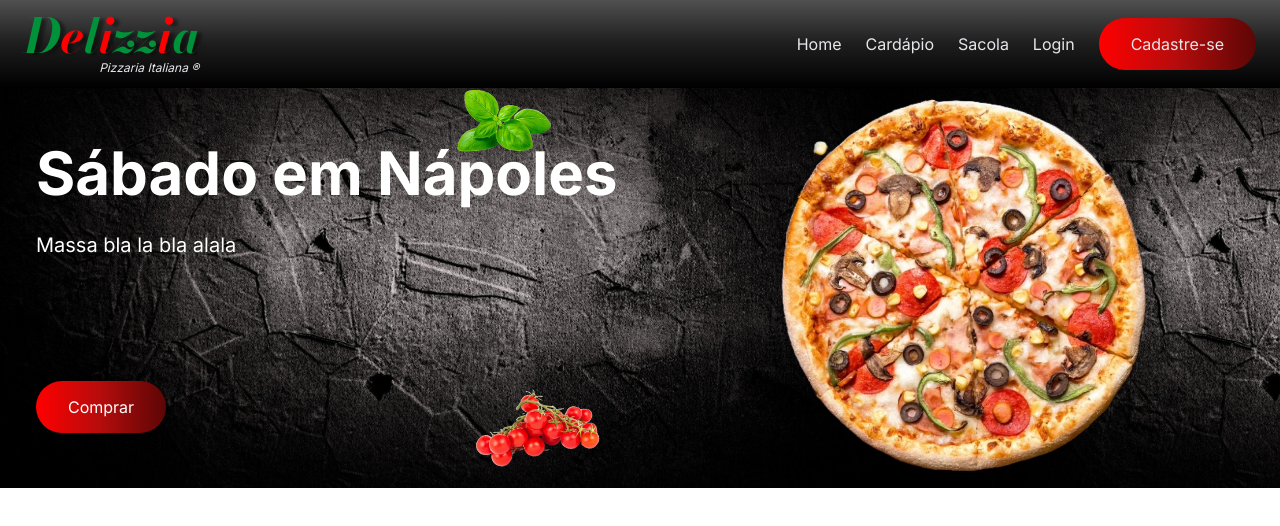
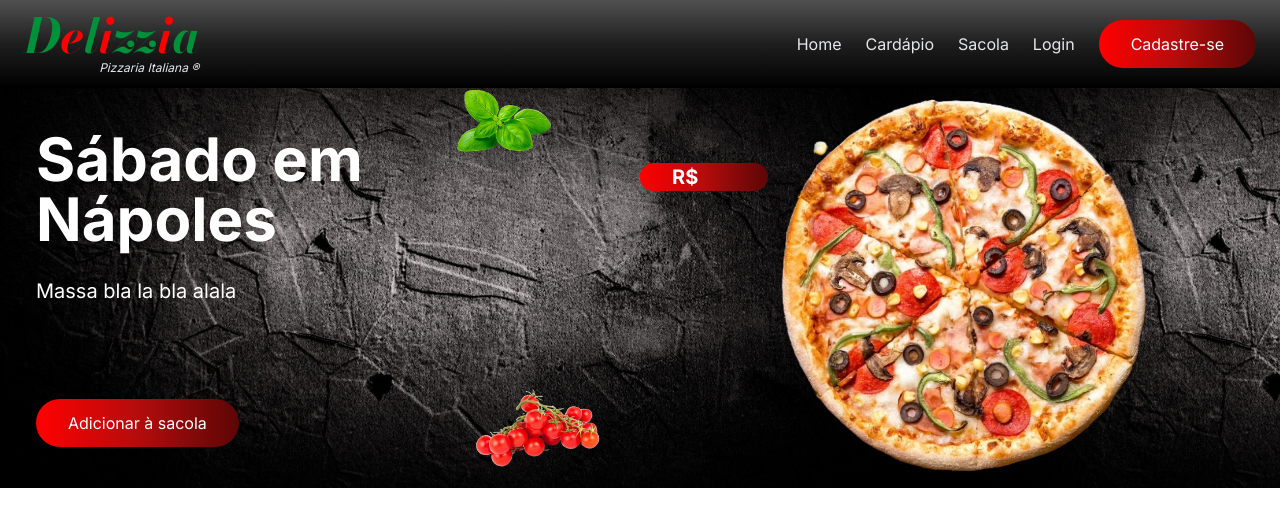
Before and after one commit to Janaina-Costa/ITalents_Pizza_Delivery, a React (Vite) app: page / in a window 1280 px wide. Shown: the top 526 px of the page. Built offline with nearby package versions, Linux system fonts and the light colour scheme.

Commit message:
fix: ajusta classes ao padrao tailwind ajusta nome de interface

```diff
--- a/src/components/Banner/PromotionItems/index.tsx
+++ b/src/components/Banner/PromotionItems/index.tsx
@@ -1,4 +1,4 @@
-import { IPropsPromotion } from '../../../types/interface/promotions';
+import { IPropsItems } from '../../../types/interface/promotions';
 import { Button } from '../../Button';
 
 export const PromoItem = ({
@@ -6,22 +6,26 @@ export const PromoItem = ({
   src,
   title,
   alt,
-}: IPropsPromotion) => (
-  <div className="grid grid-cols-2 ">
-    <div className="flex flex-col items-start justify-around pl-5">
+  price,
+}: IPropsItems) => (
+  <section className="grid grid-cols-2 ">
+    <section className="flex flex-col items-start justify-around pl-5">
       <div className="flex flex-col gap-7">
-        <h1 className="text-6xl font-extrabold">{title}</h1>
+        <h1 className="text-6xl font-extrabold break-words w-11/12">{title}</h1>
         <p className="text-xl">{description} </p>
       </div>
       <div>
-        <Button className="btn " type="button">
-          Comprar
+        <Button isSelected className="" type="button">
+          Adicionar à sacola
         </Button>
       </div>
-    </div>
-    <div className="w-full h-full  ">
-      <img className="w-full h-full]" src={src} alt={alt} />
-    </div>
+    </section>
+    <section className="w-full h-full relative  ">
+      <p className="bg-gradient-to-r from-primary-red-1 from-0% via-primary-red-0 via-[49%] to-primary-red-2 to-100% rounded-full px-8 absolute top-20 text-xl font-bold w-32">
+        R$ {price}
+      </p>
+      <img className="w-full" src={src} alt={alt} />
+    </section>
     <div />
-  </div>
+  </section>
 );
--- a/src/components/Button/index.tsx
+++ b/src/components/Button/index.tsx
@@ -3,6 +3,7 @@ import { ButtonHTMLAttributes } from 'react';
 
 interface IProps extends ButtonHTMLAttributes<HTMLButtonElement> {
   type: 'button' | 'reset' | 'submit';
+  isSelected: boolean;
 }
 
 export const Button = ({
@@ -10,14 +11,23 @@ export const Button = ({
   onClick,
   className,
   type = 'button',
+  isSelected,
 }: IProps) => (
   <button
-    className={`${className},
+    className={`${
+      isSelected
+        ? 'bg-gradient-to-r from-primary-red-1 from-0% via-primary-red-0 via-[49%] to-primary-red-2 to-100% '
+        : 'bg-gray-900 text-gray-600'
+    }
     hover:brightness-200
     ease-in-out
     duration-300
     rounded-full
-    text-white"`}
+    text-white
+    py-3 px-8 min-w-[157px]
+    "
+    ${className}
+    `}
     onClick={onClick}
     type={type}
   >
--- a/src/components/Layout/index.tsx
+++ b/src/components/Layout/index.tsx
@@ -6,13 +6,13 @@ import { Logo } from '../Logo';
 const Layout = () => (
   <>
     <header className="z-50 w-full ">
-      <nav className="flex items-center max-w-7xl mx-auto px-6 py-3 bg-layout">
+      <nav className="flex items-center max-w-7xl mx-auto px-6 py-3 bg-gradient-to-b from-[#505050] from-0% via-[rgba(31,30,30,1)] via[49%] to-black to-100%">
         <div className="flex flex-grow items-center ">
           <div className="flex flex-col relative">
             <Logo />
           </div>
         </div>
-        <ul className="flex items-center justify-end space-x-6 text-gray-200">
+        <ul className="flex items-center justify-end space-x-6 ">
           <li className="cursor-pointer hover:text-primary-red-0 ease-in-out duration-300">
             Home
           </li>
@@ -26,14 +26,7 @@ const Layout = () => (
             Login
           </li>
           <li className="cursor-pointer  hover:text-primary-red-0 ease-in-out duration-300">
-            <Button
-              className="btn  hover:brightness-200
-              ease-in-out
-              duration-300
-              rounded-full
-              text-white"
-              type="button"
-            >
+            <Button className="" type="button" isSelected>
               Cadastre-se
             </Button>
           </li>
--- a/src/components/Logo/index.tsx
+++ b/src/components/Logo/index.tsx
@@ -2,7 +2,7 @@ export const Logo = () => (
   <>
     <p
       className="text-center text-5xl font-bodoni z-50
-             cursor-pointer text-shadow "
+             cursor-pointer drop-shadow-shadow-logo "
     >
       <span className="text-[#00913b]">D</span>
       <span className="text-primary-red-1">e</span>
--- a/src/index.css
+++ b/src/index.css
@@ -6,19 +6,7 @@
 body{
   margin: 0;
   font-family: 'Inter', sans-serif;
-}
-.text-shadow{
-  text-shadow: 5px 2px 3px rgba(0,0,0,0.4);
-}
-
-.btn{
-  padding: .875rem 2rem;
-  background: linear-gradient(90deg, rgba(255,0,0,1) 0%, rgba(182,12,12,1) 49%, rgba(92,6,6,1) 100%);
-
-}
-
-.bg-layout{
-  background: linear-gradient(180deg, #505050 0%, rgba(31,30,30,1) 49%, rgba(0,0,0,1) 100%);
+  color: #e5e7eb;
 }
 
 .swiperSlide{
--- a/src/types/interface/promotions.tsx
+++ b/src/types/interface/promotions.tsx
@@ -1,7 +1,8 @@
-export interface IPropsPromotion {
+export interface IPropsItems {
   id: number;
   title: string;
   description: string;
   src: string;
   alt: string;
+  price: number;
 }
```
